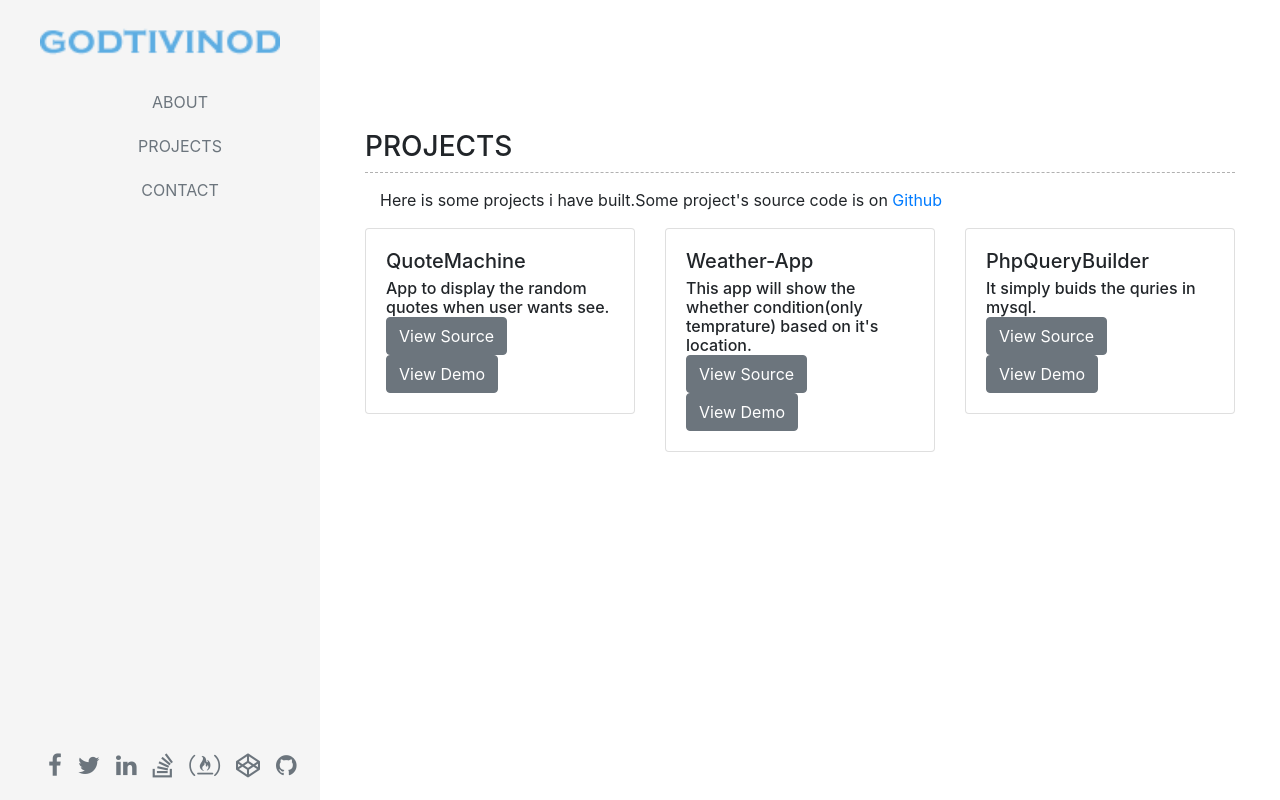
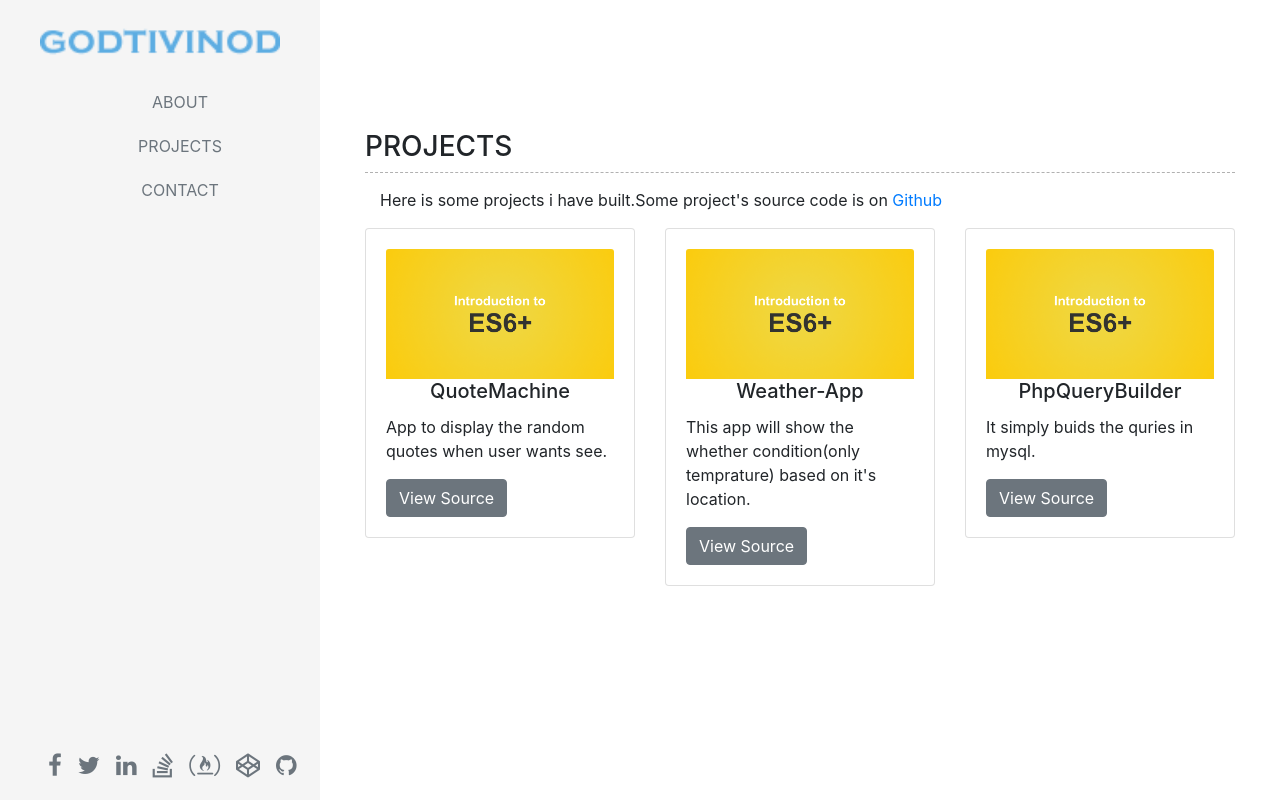
Before and after one commit to Gvinod1991/Portfolio, a React (Create React App) app: page /work in a window 1280 px wide. Built offline with nearby package versions, Linux system fonts and the light colour scheme.

Commit message:
Portfolio and contact page updated

```diff
--- a/src/Contact.js
+++ b/src/Contact.js
@@ -18,13 +18,13 @@ class Contact extends Component {
                 </div>
                 <div className="col-md-12 col-sm-4  col-xs-12 contact">
                 <ul >
-                    <li><a href=""><i className="fa fa-facebook"></i></a></li>
-                    <li><a href=""><i className="fa fa-twitter"></i></a></li>
-                    <li><a href=""><i className="fa fa-linkedin"></i></a></li>
-                    <li><a href=""><i className="fa fa-stack-overflow"></i></a></li>
-                    <li><a href=""><i className="fa fa-free-code-camp"></i></a></li>
-                    <li><a href=""><i className="fa fa-codepen"></i></a></li>
-                    <li><a href=""><i className="fa fa-github"></i></a></li>
+                    <li><a href="https://www.facebook.com/godti.vinod"><i className="fa fa-facebook"></i></a></li>
+                    <li><a href="https://twitter.com/GodtiVinod"><i className="fa fa-twitter"></i></a></li>
+                    <li><a href="https://www.linkedin.com/in/godti-vinod-37bb46a9/"><i className="fa fa-linkedin"></i></a></li>
+                    <li><a href="https://stackoverflow.com/users/4850181/godti-vinod"><i className="fa fa-stack-overflow"></i></a></li>
+                    <li><a href="https://www.freecodecamp.org/gvinod1991"><i className="fa fa-free-code-camp"></i></a></li>
+                    <li><a href="https://codepen.io/GodtiVinod"><i className="fa fa-codepen"></i></a></li>
+                    <li><a href="https://github.com/Gvinod1991"><i className="fa fa-github"></i></a></li>
                   </ul>
                   <form>
                     <div class="form-group">
--- a/src/Work.js
+++ b/src/Work.js
@@ -1,7 +1,7 @@
 import React, { Component } from 'react';
 import {Row,Card, CardImg, CardText, CardBody,
   CardTitle, CardSubtitle,Button,Col } from 'reactstrap';
-
+import es6 from './es6.png';
 class Work extends Component {
 
   render() {
@@ -21,32 +21,37 @@ class Work extends Component {
                 <Col >
                 <Card>
                    <CardBody>
-                    <CardTitle>QuoteMachine</CardTitle>
-                    <CardSubtitle>App to display the random quotes when user wants see.</CardSubtitle>
+                   <CardImg top width="100%" src={es6} alt="Card image cap" />
+                    <CardTitle className="text-center">QuoteMachine</CardTitle>
 
-                    <Button>View Source</Button>
-                    <Button> View Demo</Button>
+                    <CardText>App to display the random quotes when user wants see.</CardText>
+                    <Button> View Source </Button>
+
                   </CardBody>
                 </Card>
                 </Col>
                 <Col >
                 <Card>
                    <CardBody>
-                    <CardTitle>Weather-App</CardTitle>
-                    <CardSubtitle>This app will show the whether condition(only temprature) based on it's location.</CardSubtitle>
+                   <CardImg top width="100%" src={es6} alt="Card image cap" />
+
+                    <CardTitle className="text-center">Weather-App</CardTitle>
+
+                    <CardText >This app will show the whether condition(only temprature) based on it's location.</CardText>
 
                     <Button>View Source</Button>
-                    <Button> View Demo</Button>
+
                   </CardBody>
                 </Card>
                 </Col >
                 <Col >
                 <Card>
                    <CardBody>
-                    <CardTitle>PhpQueryBuilder</CardTitle>
-                    <CardSubtitle>It simply buids the quries in mysql.</CardSubtitle>
+                   <CardImg top width="100%" src={es6} alt="Card image cap" />
+                    <CardTitle className="text-center">PhpQueryBuilder</CardTitle>
+                    <CardText>It simply buids the quries in mysql.</CardText>
                     <Button>View Source</Button>
-                    <Button> View Demo</Button>
+
                   </CardBody>
                 </Card>
                 </Col >
--- a/src/common/Header.js
+++ b/src/common/Header.js
@@ -13,13 +13,13 @@ const Header = () => {
           </ul>
           <div className="footer">
             <ul>
-              <li><a href=""><i className="fa fa-facebook"></i></a></li>
-              <li><a href=""><i className="fa fa-twitter"></i></a></li>
-              <li><a href=""><i className="fa fa-linkedin"></i></a></li>
-              <li><a href=""><i className="fa fa-stack-overflow"></i></a></li>
-              <li><a href=""><i className="fa fa-free-code-camp"></i></a></li>
-              <li><a href=""><i className="fa fa-codepen"></i></a></li>
-              <li><a href=""><i className="fa fa-github"></i></a></li>
+            <li><a href="https://www.facebook.com/godti.vinod"><i className="fa fa-facebook"></i></a></li>
+            <li><a href="https://twitter.com/GodtiVinod"><i className="fa fa-twitter"></i></a></li>
+            <li><a href="https://www.linkedin.com/in/godti-vinod-37bb46a9/"><i className="fa fa-linkedin"></i></a></li>
+            <li><a href="https://stackoverflow.com/users/4850181/godti-vinod"><i className="fa fa-stack-overflow"></i></a></li>
+            <li><a href="https://www.freecodecamp.org/gvinod1991"><i className="fa fa-free-code-camp"></i></a></li>
+            <li><a href="https://codepen.io/GodtiVinod"><i className="fa fa-codepen"></i></a></li>
+            <li><a href="https://github.com/Gvinod1991"><i className="fa fa-github"></i></a></li>
             </ul>
           </div>
 
```
Also changed, not shown: src/es6.png (added), 1 other file (tests, documents, lock files or other folders).
